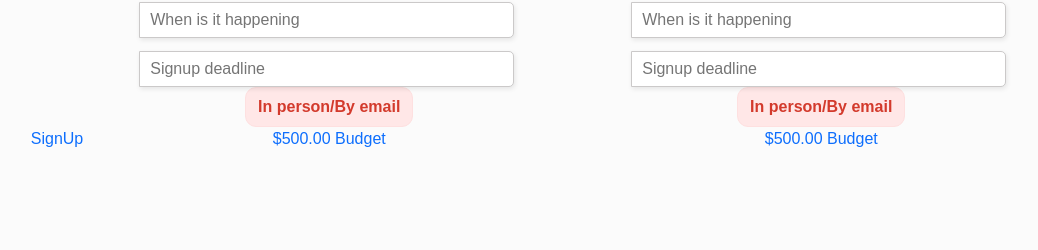
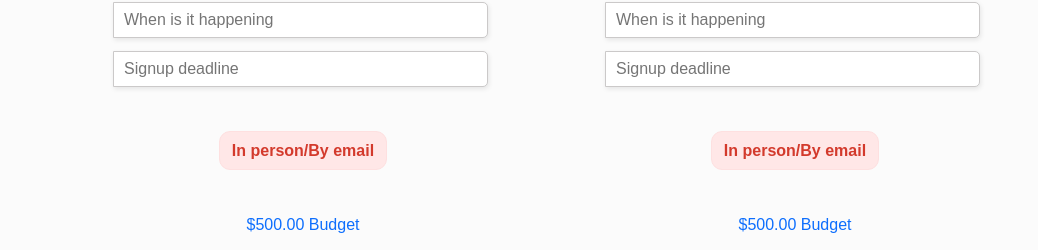
Before and after one commit to ChloeCCPeng/Phase-4-project-secret-santa, a React (Create React App) app in the folder client/: page /invite in a window 1280 px wide. Shown: the part 1125-1375 px from the top of the page, without its empty margins (91-1129 px from the left). Before the commit the page ends 1292 px from the top, so only its background shows below. Built offline with nearby package versions, Linux system fonts and the light colour scheme; a web font is replaced by a local one.

Commit message:
button distance

```diff
--- a/client/src/components/Nav.js
+++ b/client/src/components/Nav.js
@@ -21,8 +21,8 @@ function Nav() {
       <NavLink exact to="/RSVP">
           <RSVP />
       </NavLink> */}
-      <NavLink exact to="./SignUp">
-        SignUp
+      <NavLink exact to="/SignUp">
+        {/* <SignUp /> */}
       </NavLink>
       <NavLink exact to="/event">
         <Event />
--- a/client/src/index.css
+++ b/client/src/index.css
@@ -73,7 +73,7 @@ button {
   touch-action: manipulation;
   white-space: nowrap;
   word-break: break-word;
-  margin: 0 auto;
+  margin: 10% auto;
   display: block;
 }
 
```
